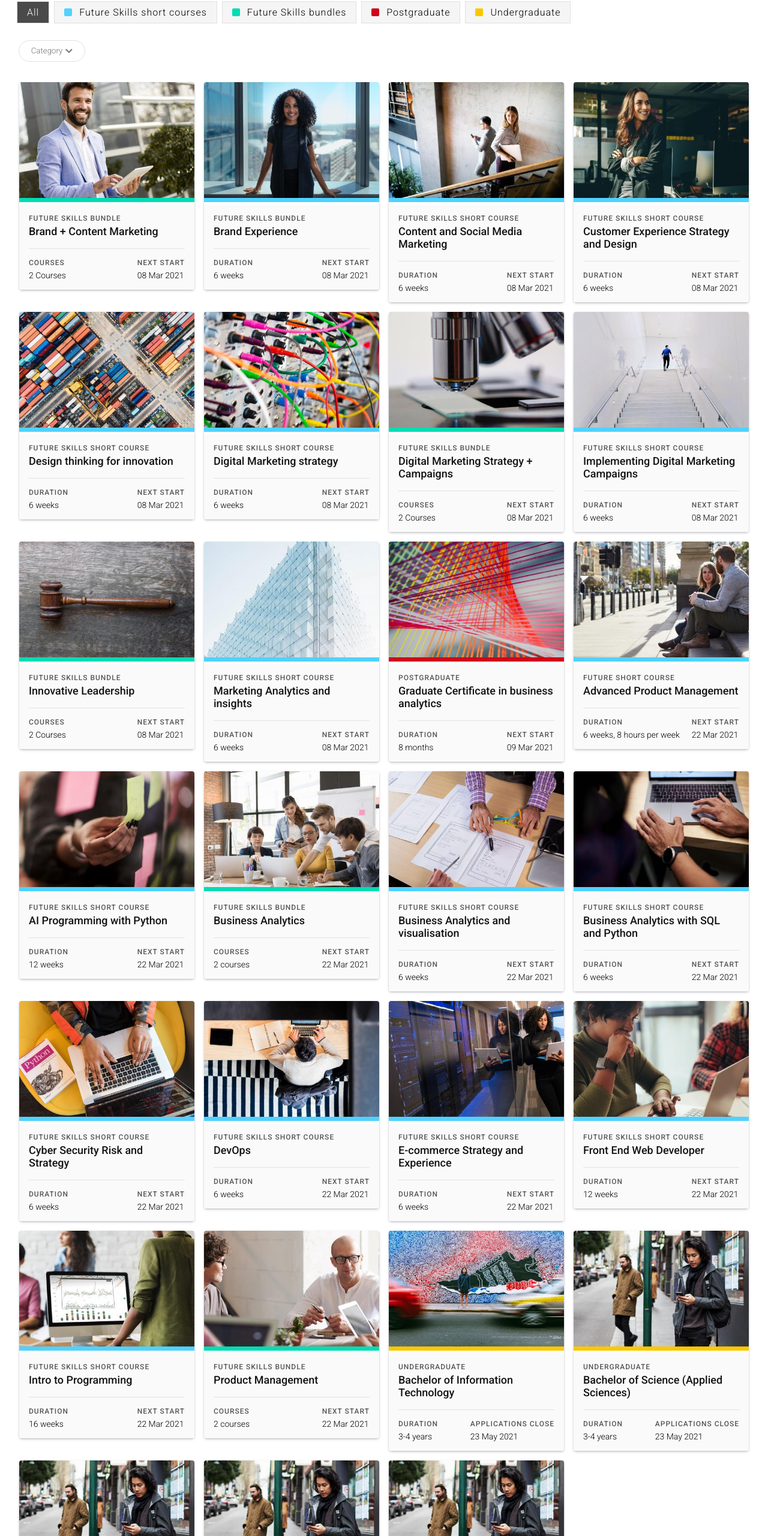
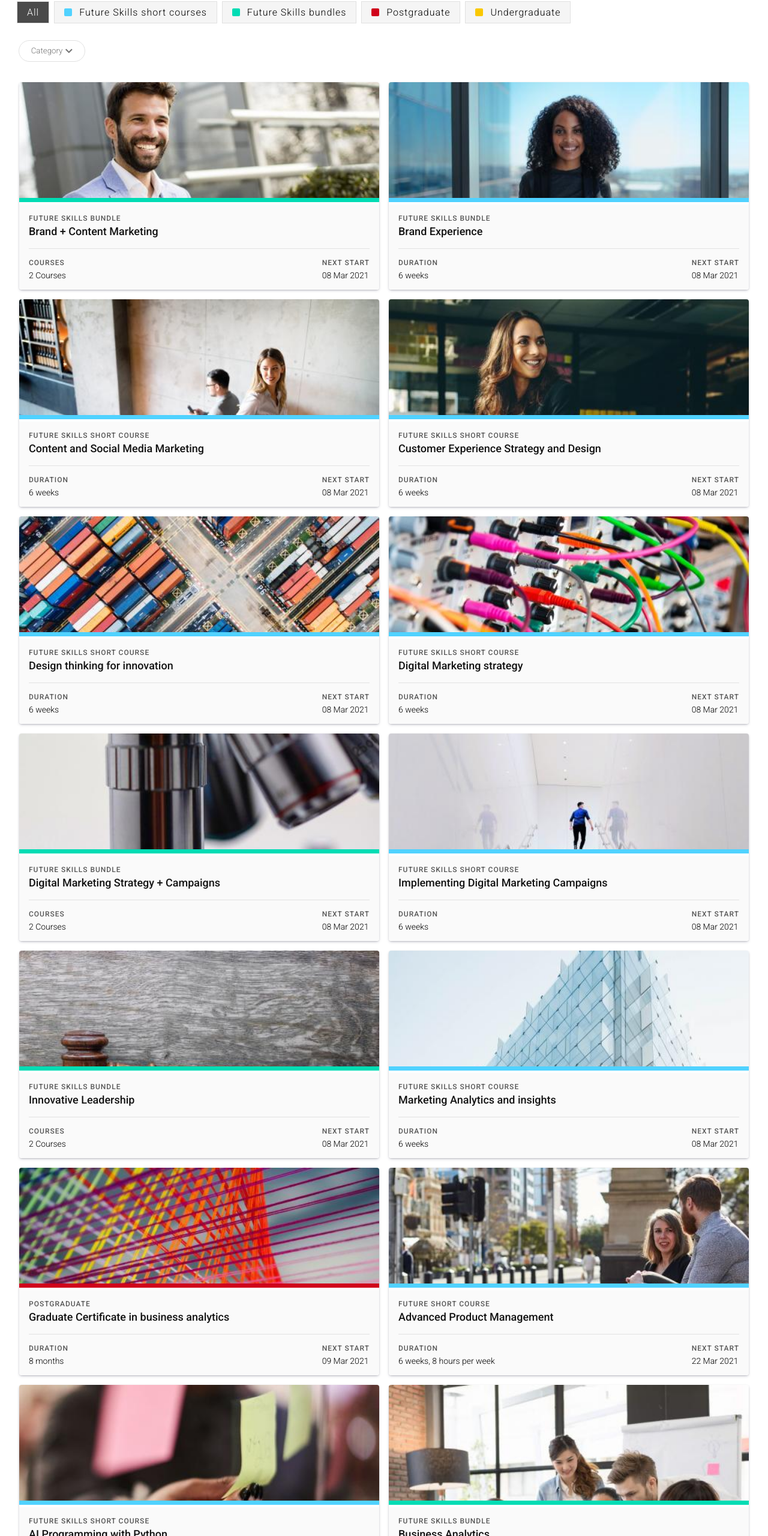
Before and after one commit to shmula1308/RMIT-UNI-Course-Filter-HTML-CSS-Javascript, a plain HTML site: page index.html in a window 1280 px wide. Shown: the part 199-2760 px from the top of the page at 60% size. Drawn offline with Linux system fonts and the light colour scheme.

Commit message:
media queries have been added

```diff
--- a/CSS/styles.css
+++ b/CSS/styles.css
@@ -306,8 +306,7 @@ img {
 .courses {
   display: flex;
   flex-wrap: wrap;
-  flex-direction: row;
-  transition: 0.3s linear;
+  /* flex-direction: row; */
 }
 
 .course-card {
@@ -315,7 +314,6 @@ img {
   flex-grow: 0;
   flex-shrink: 1;
   padding: 8px;
-  transition: animation 0.3s linear;
   animation: scaleUp 0.2s ease-in-out;
 }
 
@@ -410,3 +408,36 @@ hgroup {
 .undergraduate img {
   border-bottom: 7px solid var(--clr-yellow);
 }
+
+@media screen and (max-width: 1640px) {
+  .course-card {
+    flex-basis: 33.33%;
+  }
+  .idustry-filter-list-item {
+    flex-basis: 33.33%;
+  }
+}
+
+@media screen and (max-width: 1300px) {
+  .course-card {
+    flex-basis: 50%;
+  }
+  .idustry-filter-list-item {
+    flex-basis: 50%;
+  }
+  /* .industry-filter {
+    margin-bottom: 3.5em;
+  } */
+}
+
+@media screen and (max-width: 855px) {
+  .course-card {
+    flex-basis: 100%;
+  }
+  .idustry-filter-list-item {
+    flex-basis: 100%;
+  }
+  /* .industry-filter {
+    margin-bottom: 13em;
+  } */
+}
--- a/Scripts/script.js
+++ b/Scripts/script.js
@@ -101,7 +101,7 @@ filterToggleBtn.addEventListener('mouseup',() => {
     checkBoxFilter.style.maxHeight = null;
     checkBoxFilter.style.overflow = "hidden";
   } else {
-    checkBoxFilter.style.maxHeight = checkBoxFilter.scrollHeight + 'px';
+    checkBoxFilter.style.maxHeight = 'fit-content';
     setTimeout(() => {
       checkBoxFilter.style.overflow = "visible";
     },100)
@@ -207,6 +207,8 @@ resetBtn.addEventListener('click', () => {
   counter = 0;
   checkedBoxes = [];
 
+  displayNoResults.style.display = 'none';
+
   categoryToggle.innerHTML = "Category";
   filterToggleBtn.classList.remove('filter-toggle-bg');
 
--- a/index.html
+++ b/index.html
@@ -833,7 +833,7 @@
           <div class="course-card future-skills" data-value="health-transformation">
             <a href="#!" class="course-card-link">
               <img
-                src="images/HERO_DMK103_ContentSocialMediaMarketing_web.jpg"
+                src="images/HERO_GC181_Service Design_rawpixel107999_v2_web_1.jpg"
                 alt=""
                 class="course-card-image"
               />
@@ -860,7 +860,7 @@
           <div class="course-card future-skills" data-value="health-transformation">
             <a href="#!" class="course-card-link">
               <img
-                src="images/HERO_DMK103_ContentSocialMediaMarketing_web.jpg"
+                src="images/HERO_GC191_Digital_Health_Drupal.jpg"
                 alt=""
                 class="course-card-image"
               />
@@ -887,7 +887,7 @@
           <div class="course-card future-skills" data-value="health-transformation">
             <a href="#!" class="course-card-link">
               <img
-                src="images/HERO_DMK103_ContentSocialMediaMarketing_web.jpg"
+                src="images/HERO_GC_Product_Management_eyeglasses-facial-expression-glass-door-1331976_V2.jpg"
                 alt=""
                 class="course-card-image"
               />
```
Also changed, not shown: 1 other file.
